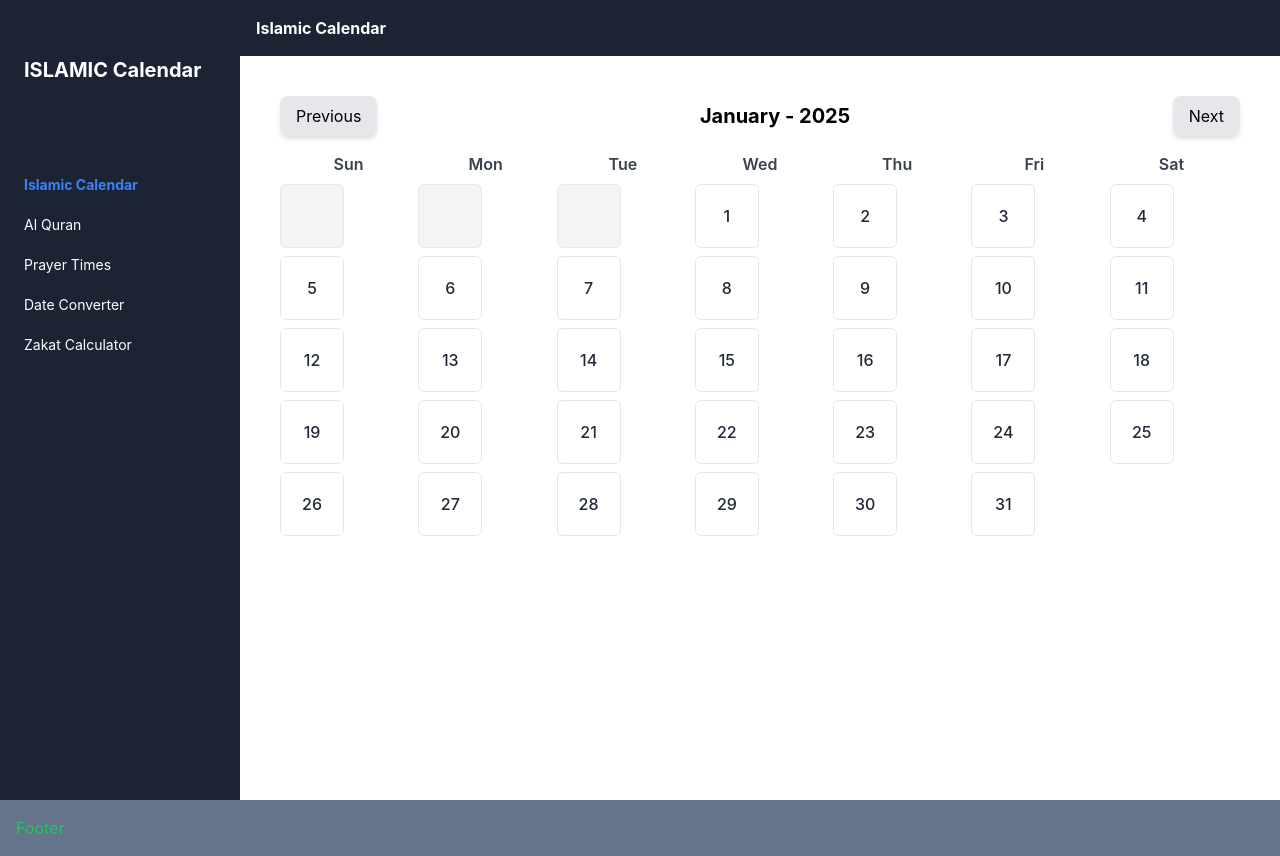
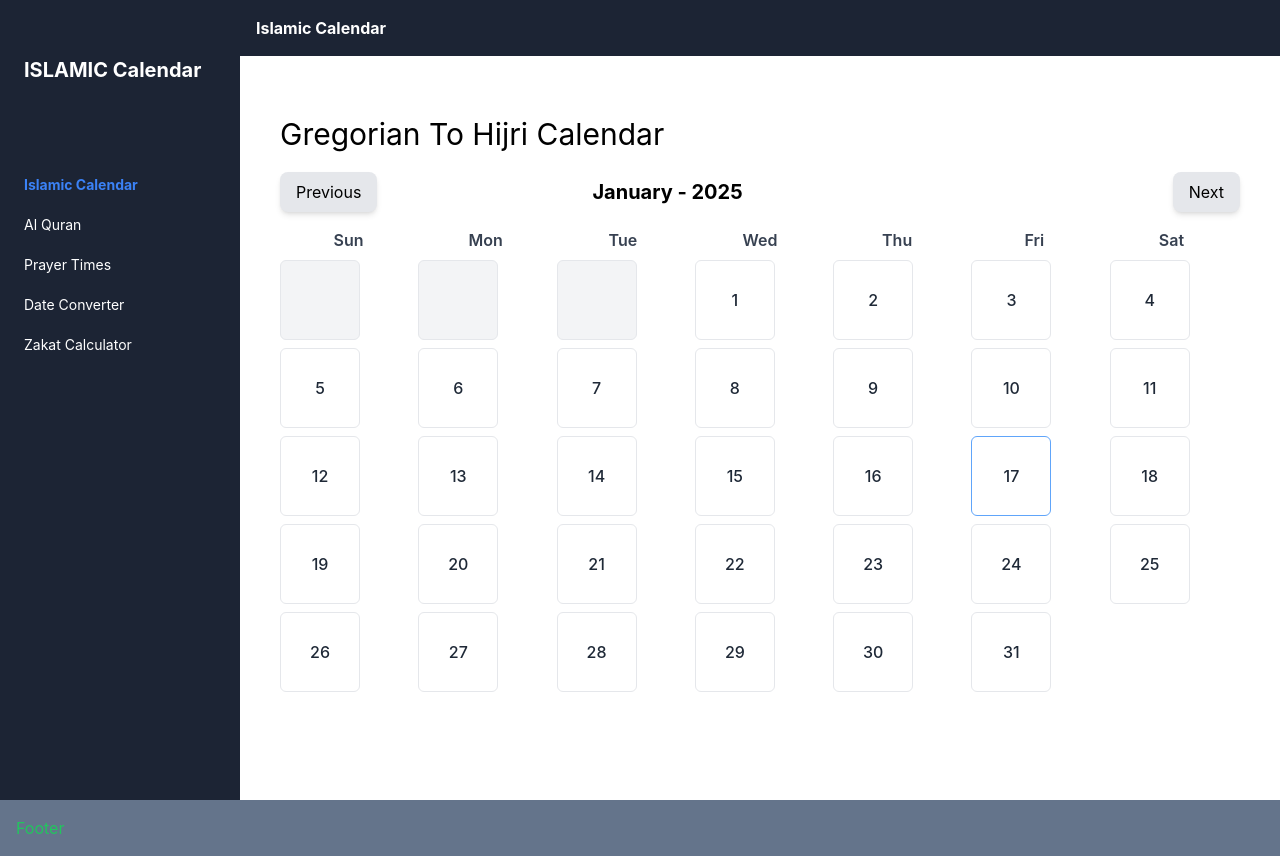
Before and after one commit to somu46/Islamic-calendar, a React (Create React App) app: page /islamic-calendar in a window 1280 px wide. Built offline with nearby package versions, Linux system fonts and the light colour scheme; no server answers.

Commit message:
`Added today's date calculation and highlighted today's date in the calendar`

```diff
--- a/src/Pages/calendar/Calendar.js
+++ b/src/Pages/calendar/Calendar.js
@@ -9,6 +9,7 @@ const IslamicCalendar = () => {
   const [loading, setLoading] = useState(true);
   const [selectedDay, setSelectedDay] = useState(null);
 
+  const today = new Date(); // Get today's date
   const daysOfWeek = ['Sun', 'Mon', 'Tue', 'Wed', 'Thu', 'Fri', 'Sat'];
   const monthNames = [
     'January', 'February', 'March', 'April', 'May', 'June', 'July', 'August',
@@ -77,8 +78,19 @@ const IslamicCalendar = () => {
     return dayData || {};
   };
 
+  const isToday = (day) => {
+    return (
+      day &&
+      today.getDate() === day &&
+      today.getMonth() === month &&
+      today.getFullYear() === year
+    );
+  };
+
   return (
+    <>
     <div className="container mx-auto p-4">
+      <div className="text-left text-3xl text-orange my-5">Gregorian To  Hijri Calendar</div>
       <div className="flex justify-between items-center mb-4">
         <button
           onClick={handlePreviousMonth}
@@ -89,6 +101,7 @@ const IslamicCalendar = () => {
         <h2 className="text-xl font-bold">
           {monthNames[month]} - {year}
         </h2>
+        <h2 className="text-xl font-bold"></h2>
         <button
           onClick={handleNextMonth}
           className="px-4 py-2 bg-gray-200 rounded-lg shadow-md hover:bg-gray-300"
@@ -111,36 +124,27 @@ const IslamicCalendar = () => {
         <div className="grid grid-cols-7 gap-2">
           {daysInMonth.map((day, index) => {
             const details = getDayDetails(day);
-
             const isHoliday = details?.hijri?.holidays?.length > 0;
-            const isFirstDay = details?.hijri?.day === "1";
+            const isFirstDay = details?.hijri?.day === '1';
 
             return (
+
               <div
                 key={index}
                 onClick={() => details && setSelectedDay(details)}
-                className={`h-16 w-16 flex items-center justify-center border rounded-md
-                  ${day ? "bg-white" : "bg-gray-100"}
-                  ${isHoliday ? "bg-red-100 border-red-400" : ""}
-                  ${isFirstDay ? "bg-green-100 border-green-400" : ""}
+                className={`size-[5rem] flex flex-col  items-center justify-center border rounded-md
+                  ${day ? 'bg-white' : 'bg-gray-100'}
+                  ${isHoliday ? 'bg-red-100 border-red-400' : ''}
+                  ${isFirstDay ? 'bg-green-100 border-green-400' : ''}
+                  ${isToday(day) ? 'bg-blue-100 border-blue-400 font-bold text-blue-700' : ''}
                   cursor-pointer`}
               >
                 {day ? (
                   <>
                     <span className="text-gray-800 font-medium">{day}</span>
                     <span className="text-sm text-gray-500">
-                      {details?.hijri?.date || ""}
+                      {details?.hijri?.date || ''}
                     </span>
-                    {isHoliday && (
-                      <span className="absolute top-0 right-0 bg-red-500 text-white text-xs px-1 rounded">
-                        Holiday
-                      </span>
-                    )}
-                    {isFirstDay && (
-                      <span className="absolute top-0 left-0 bg-green-500 text-white text-xs px-1 rounded">
-                        1st Day
-                      </span>
-                    )}
                   </>
                 ) : null}
               </div>
@@ -171,6 +175,7 @@ const IslamicCalendar = () => {
         </div>
       )}
     </div>
+    </>
   );
 };
 
--- a/src/index.css
+++ b/src/index.css
@@ -2,6 +2,18 @@
 @tailwind components;
 @tailwind utilities;
 
+
+
+
+*{
+  scrollbar-width: thin;
+  scrollbar-color: #888 #333;
+  scroll-behavior: smooth;
+}
+
+*::-webkit-scrollbar{
+ width: 8px;
+}
 
 body {
   margin: 0;
```
